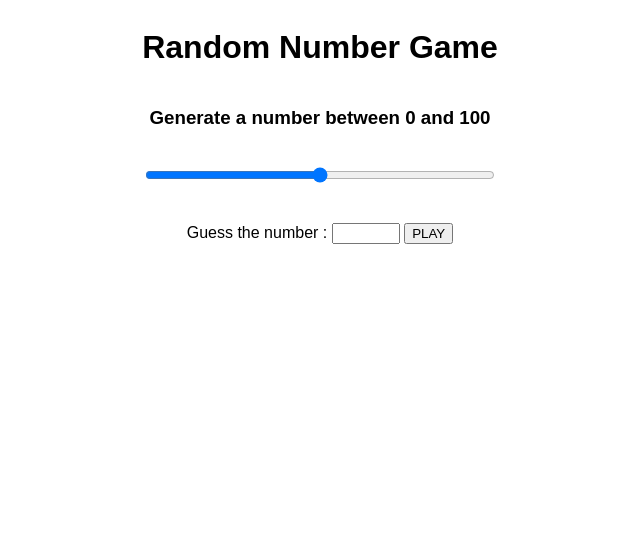
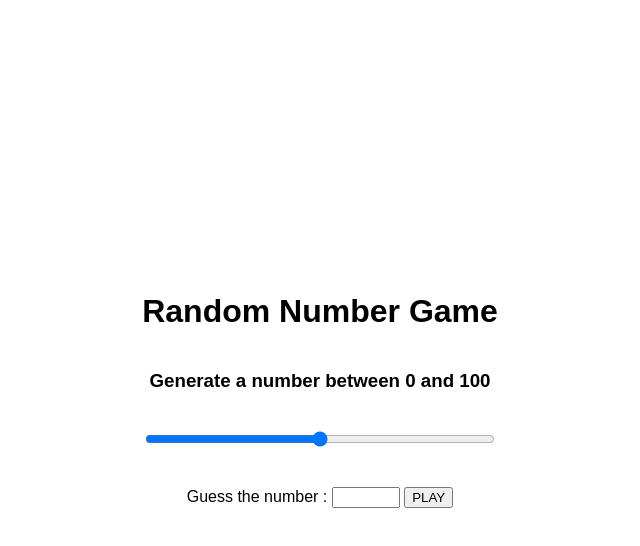
Before and after one commit to alstn2468/nomad-coder-vanillajs-challenge, a website built with Parcel: page DAY_10_CHALLENGE/index.html in a window 1280 px wide. Shown: the whole page, without its empty margins (320-960 px from the left). Built offline with nearby package versions, Linux system fonts and the light colour scheme.

Commit message:
[#20] Add html, body style

```diff
--- a/DAY_10_CHALLENGE/src/styles.css
+++ b/DAY_10_CHALLENGE/src/styles.css
@@ -1,9 +1,12 @@
+html,
 body {
     font-family: sans-serif;
     display: flex;
     justify-content: center;
     align-items: center;
     flex-direction: column;
+    height: 100%;
+    width: 100%;
 }
 
 input[name="range-input"] {
```
